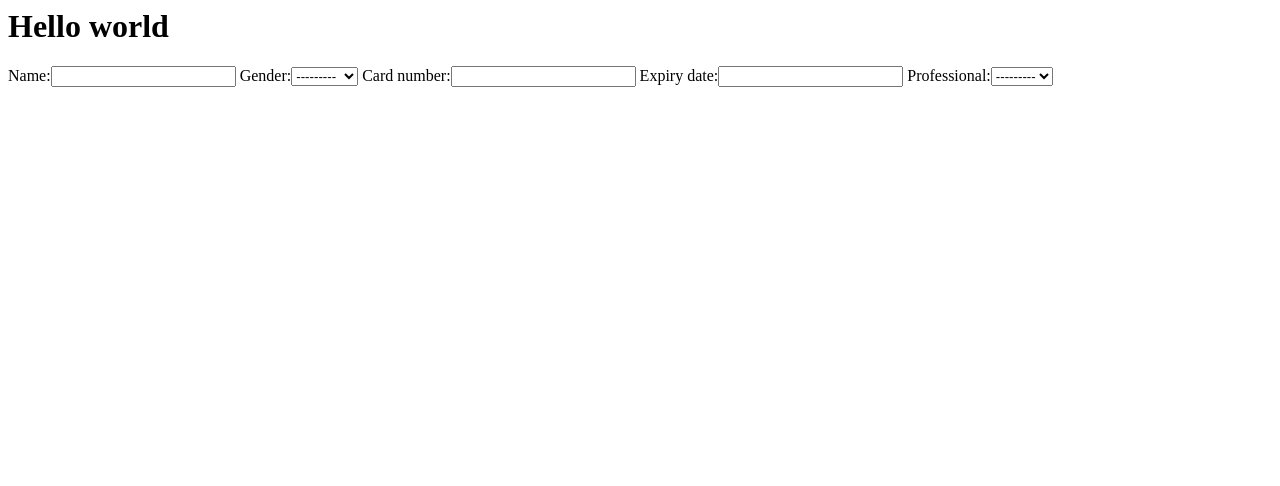
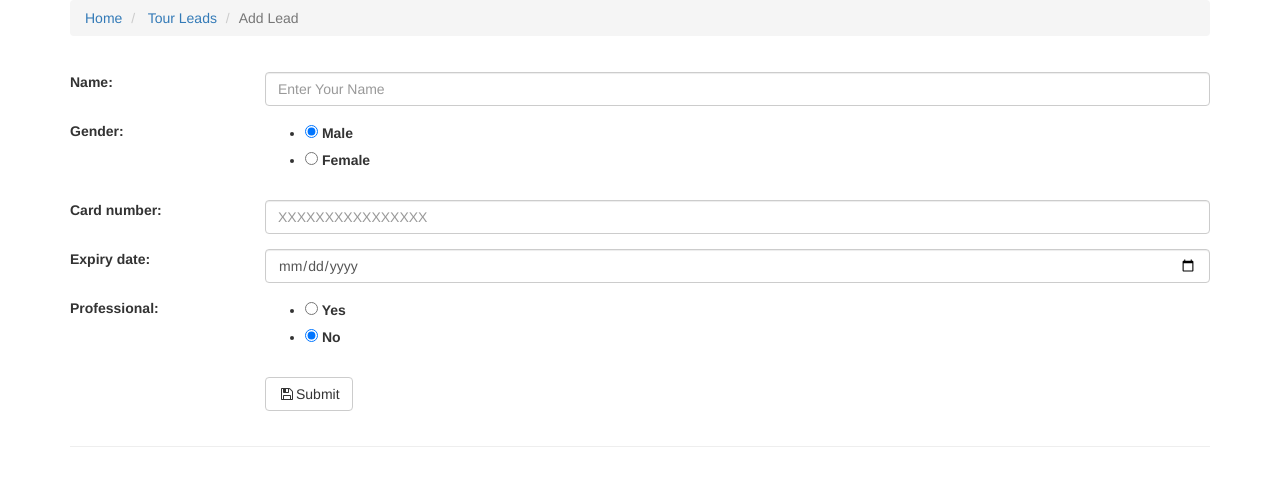
Before and after one commit to LifeForDev/ch_1, a Django app: page /leads/add/ in a window 1280 px wide. Shown: the top 486 px of the page. Run offline with Django 3.2, Linux system fonts and the light colour scheme; some libraries are stand-ins or nearby versions.

Commit message:
add create form

```diff
--- a/leads/forms.py
+++ b/leads/forms.py
@@ -1,4 +1,5 @@
 from django.forms import ModelForm
+from django.forms.widgets import TextInput, RadioSelect
 
 from .models import Lead
 
@@ -7,3 +8,10 @@ class LeadForm(ModelForm):
     class Meta:
         model = Lead
         fields = ('__all__')
+        widgets = {
+            'name': TextInput(attrs={'class': 'form-control', 'placeholder': 'Enter Your Name'}),
+            'card_number': TextInput(attrs={'class': 'form-control', 'placeholder': 'XXXXXXXXXXXXXXXX'}),
+            'expiry_date': TextInput(attrs={'class': 'form-control', 'type': 'date'}),
+            'gender': RadioSelect(attrs={'class': 'radio-select'}),
+            'professional': RadioSelect(attrs={'class': 'radio-select'}),
+        }
--- a/leads/models.py
+++ b/leads/models.py
@@ -18,7 +18,7 @@ class Lead(models.Model):
     )
 
     name = models.CharField(max_length=32)
-    gender = models.CharField(max_length=12, choices=GENDER_CHOICES)
+    gender = models.CharField(max_length=12, choices=GENDER_CHOICES, default='Male')
     card_number = models.CharField(
         max_length=15,
         blank=True,
@@ -31,8 +31,8 @@ class Lead(models.Model):
             )
         ]
     )
-    expiry_date = models.DateField(blank=True, validators=[expireValid])
-    professional = models.BooleanField(max_length=3, choices=PROFESSIONAL_CHOICES)
+    expiry_date = models.DateField(blank=True, null=True, validators=[expireValid])
+    professional = models.CharField(max_length=3, default='No', choices=PROFESSIONAL_CHOICES)
 
     def __unicode__(self):
         return self.name
--- /dev/null
+++ b/leads/templates/base.html
@@ -0,0 +1,19 @@
+<!DOCTYPE html>
+<html>
+    <head>
+        <title>Tour Lead CRUD Test</title>
+        <meta charset="utf-8">
+        <meta name="viewport" content="width=device-width, initial-scale=1">
+        <script type="text/javascript" src="http://cdnjs.cloudflare.com/ajax/libs/jquery/2.0.3/jquery.min.js"></script>
+        <script type="text/javascript" src="http://netdna.bootstrapcdn.com/bootstrap/3.3.4/js/bootstrap.min.js"></script>
+        <link href="http://cdnjs.cloudflare.com/ajax/libs/font-awesome/4.3.0/css/font-awesome.min.css"
+        rel="stylesheet" type="text/css">
+        <link href="http://pingendo.github.io/pingendo-bootstrap/themes/default/bootstrap.css"
+        rel="stylesheet" type="text/css">
+        <link href="https://maxcdn.bootstrapcdn.com/bootswatch/3.3.5/flatly/bootstrap.min.css"
+        rel="stylesheet" type="text/css">
+    </head>
+    <body>
+        {% block content %}{% endblock %}
+    </body>
+</html>
--- a/leads/templates/leads/create.html
+++ b/leads/templates/leads/create.html
@@ -1,2 +1,64 @@
-<h1>Hello world</h1>
-{{form}}
+{% extends 'base.html' %}
+
+{% block content %}
+
+    <div class="section ">
+        <div class="container">
+            <div class="row ">
+                <div class="col-md-12 ">
+                    <ul class="breadcrumb">
+                        <li>
+                            <a href="# ">Home</a>
+                        </li>
+                        <li>
+                            <a href="# ">Tour Leads</a>
+                        </li>
+                        <li class="active ">Add Lead</li>
+                    </ul>
+                </div>
+            </div>
+
+            <div class="row ">
+                <div class="col-md-12 ">
+                    <form class="form-horizontal " role="form" method="POST">
+                        {% csrf_token %}
+                        <div class="form-group ">
+                            <div class="col-sm-10">
+                                {{ form.errors }}
+                            </div>
+                        </div>
+
+                        {% for field in form %}
+                            <div class="form-group">
+                                <div class="col-sm-2">
+                                    {{ field.label_tag }}
+                                </div>
+                                <div class="col-sm-10">
+                                    {{ field }}
+                                </div>
+                            </div>
+                        {% endfor %}
+
+                         <div class="form-group ">
+                            <div class="col-sm-offset-2 col-sm-10 ">
+                                <button type="submit" class="btn btn-default ">
+                                    <i class="fa fa-save fa-fw "></i>Submit
+                                </button>
+                            </div>
+                        </div>
+                    </form>
+                </div>
+            </div>
+        </div>
+    </div>
+    <div class="section">
+        <div class="container">
+            <div class="row">
+                <div class="col-md-12">
+                    <hr>
+                </div>
+            </div>
+        </div>
+    </div>
+
+{% endblock content %}
```
Also changed, not shown: leads/migrations/0002_auto_20160113_1526.py (added), leads/migrations/0003_auto_20160113_1528.py (added), leads/migrations/0004_auto_20160113_1529.py (added), leads/migrations/0005_auto_20160113_1531.py (added), leads/views.py (line endings or trailing spaces).
